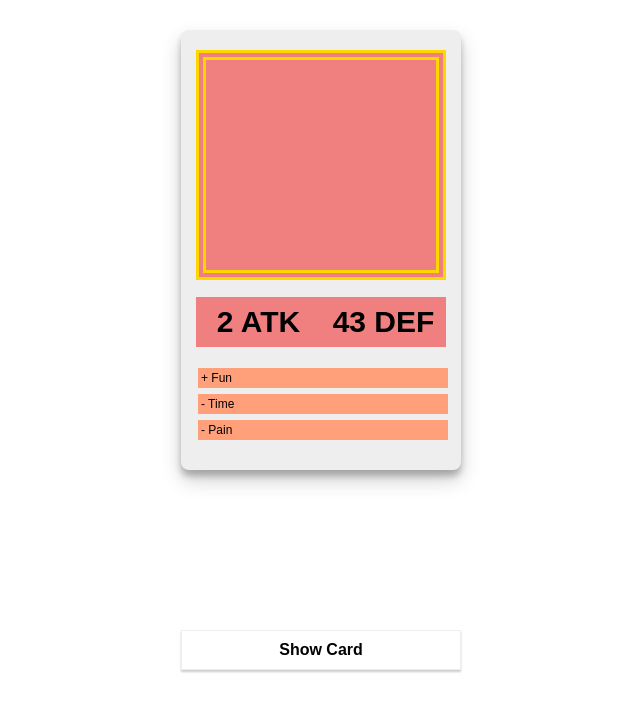
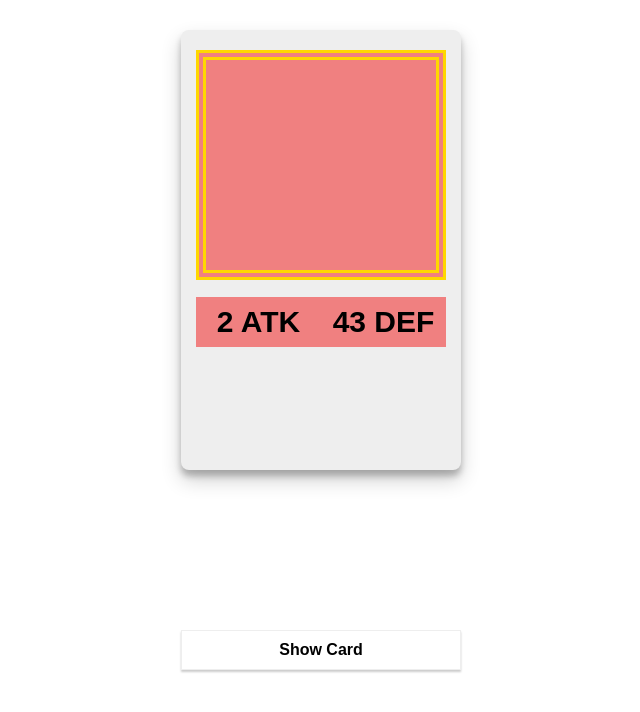
Before and after one commit to patryem/GCC, a React (Create React App) app: page / in a window 1280 px wide. Both pictures are taken after a click on the element "Show Card". Shown: the top 712 px of the page, without its empty margins (319-959 px from the left). Built offline with nearby package versions, Linux system fonts and the light colour scheme; the HTML template or start-up script is replaced by a standard one.

Commit message:
Add random boni to card

```diff
--- a/src/App.tsx
+++ b/src/App.tsx
@@ -6,7 +6,10 @@ import Control from './components/Control/Control';
 
 interface IAppState {
 	showCard: boolean;
+	cardBoni: number[];
 }
+
+// const cardBoni = [ 1.4, 1.6, 1.8, 0.8, 0.7, 0.6 ];
 
 class App extends React.Component<
 	{
@@ -14,18 +17,43 @@ class App extends React.Component<
 	},
 	IAppState
 > {
-	public state = { showCard: false };
+	public state = { showCard: false, cardBoni: [] };
 
 	public render() {
 		return (
 			<div className="App">
-				{this.state.showCard ? <Card attack={2} defense={4} /> : <CardPlaceHolder />}
+				{this.state.showCard ? (
+					<Card attack={2} defense={4} boniArray={this.state.cardBoni} />
+				) : (
+					<CardPlaceHolder />
+				)}
 				<Control onClick={this.toggleCard} text="Show Card" />
 			</div>
 		);
 	}
 
+	private createBonusEntry = () => Math.round(Math.random() * 5);
+
+	private createRandomBoni = () => {
+		let newArray: number[] = [];
+		if (newArray.length <= 3) {
+			if (Math.random() >= 0.6) {
+				newArray = [ ...newArray, this.createBonusEntry() ];
+				if (Math.random() >= 0.6) {
+					newArray = [ ...newArray, this.createBonusEntry() ];
+					if (Math.random() >= 0.6) {
+						newArray = [ ...newArray, this.createBonusEntry() ];
+					}
+				}
+			}
+			this.setState({
+				cardBoni: newArray
+			});
+		}
+	};
+
 	private toggleCard = () => {
+		this.createRandomBoni();
 		this.setState((prevState) => {
 			return { showCard: !prevState.showCard };
 		});
--- a/src/components/Card/Card.tsx
+++ b/src/components/Card/Card.tsx
@@ -5,7 +5,10 @@ import './Card.css';
 interface ICardProps {
 	attack: number;
 	defense: number;
+	boniArray: number[];
 }
+
+const cardBoni = [ '+ Slightly Stronger', '+ High Intelligence', '+ Super Rare', '- Damaged', '- Slow', '- Worthless' ];
 
 const card = (props: ICardProps) => {
 	return (
@@ -16,9 +19,11 @@ const card = (props: ICardProps) => {
 				<div className="CardInfo">{props.defense}3 DEF</div>
 			</div>
 			<div className="BoniContainer">
-				<div className="Bonus"> + Fun</div>
-				<div className="Bonus"> - Time</div>
-				<div className="Bonus"> - Pain</div>
+				{props.boniArray.map((num, index) => (
+					<div key={index} className="Bonus">
+						{cardBoni[num]}
+					</div>
+				))}
 			</div>
 		</div>
 	);
```
